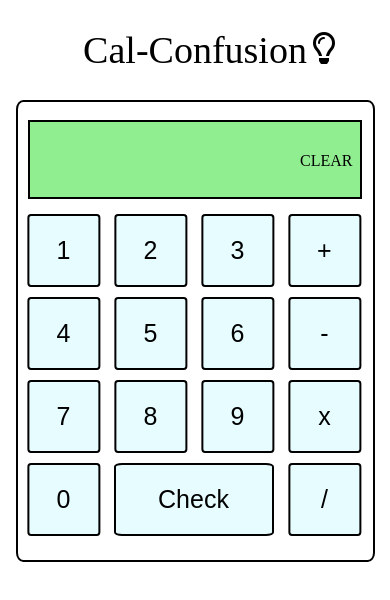
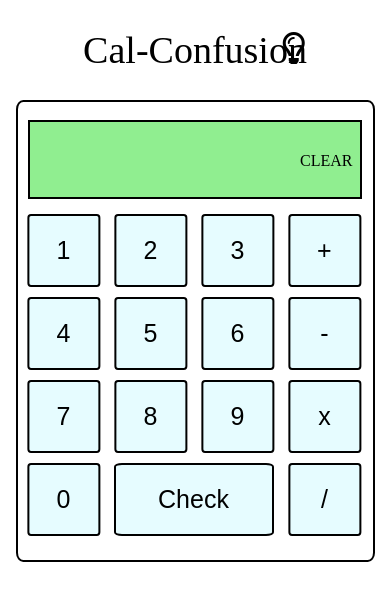
Before and after one commit to BryGuy15/Cal-Confusion, a plain HTML site: page index.html in a window 390 px wide. Drawn offline with Linux system fonts and the light colour scheme; a web font is replaced by a local one.

Commit message:
Update game-styling.css

```diff
--- a/game-styling.css
+++ b/game-styling.css
@@ -220,7 +220,7 @@ padding-top: 15px;
 
     #light-bulb{
         top: 4px;
-        right: 12px;
+        right: 5vh;
     }
 
     #clear{
```
